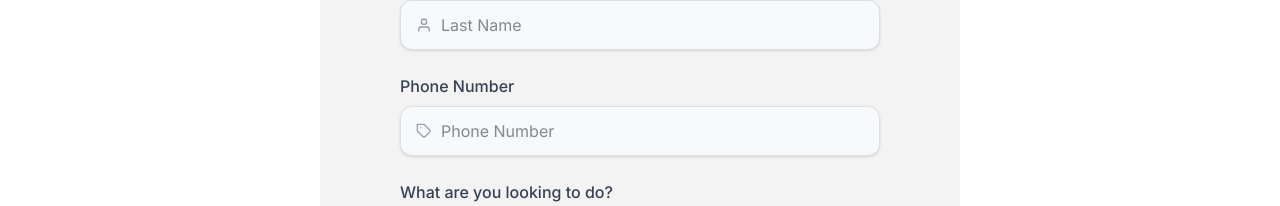
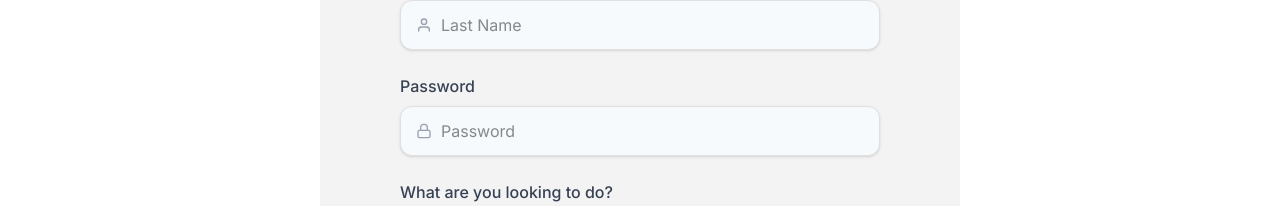
Before and after one commit to Inda-Realty-Limited/inda-home, a Next.js app: page /auth/signup in a window 1280 px wide. Both pictures are taken after a click on the button "Use Email Instead". Shown: the part 466-672 px from the top of the page. Built offline with nearby package versions, Linux system fonts and the light colour scheme.

Commit message:
feat: add password input field to sign-up form and update icon

```diff
--- a/src/views/auth/sign-up.tsx
+++ b/src/views/auth/sign-up.tsx
@@ -6,6 +6,7 @@ import {
   FiChevronDown,
   FiGlobe,
   FiHome,
+  FiLock,
   FiMail,
   FiSearch,
   FiTag,
@@ -168,17 +169,20 @@ const Signup: React.FC = () => {
                   </div>
                 </div>
                 <div className="flex flex-col gap-2">
-                  <label htmlFor="phone" className="text-gray-700 font-medium">
-                    Phone Number
+                  <label
+                    htmlFor="password"
+                    className="text-gray-700 font-medium"
+                  >
+                    Password
                   </label>
                   <div className="relative flex items-center">
                     <span className="absolute left-4 text-gray-400">
-                      <FiTag />
+                      <FiLock />
                     </span>
                     <Input
-                      id="phone"
-                      type="tel"
-                      placeholder="Phone Number"
+                      id="password"
+                      type="password"
+                      placeholder="Password"
                       className="w-full rounded-xl bg-[#F9F9F9] border border-[#e0e0e0] shadow focus:ring-2 focus:ring-[#4EA8A1] pl-10 pr-4 py-3 transition-all duration-200"
                     />
                   </div>
```
Also changed, not shown: src/api/index.ts (added).
